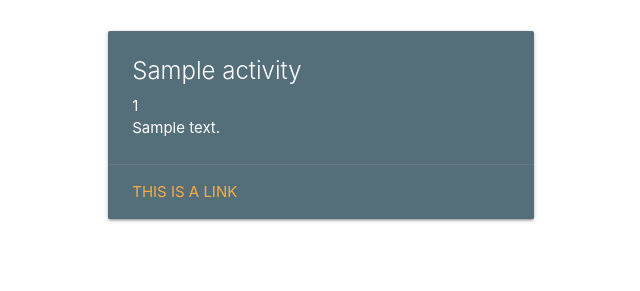
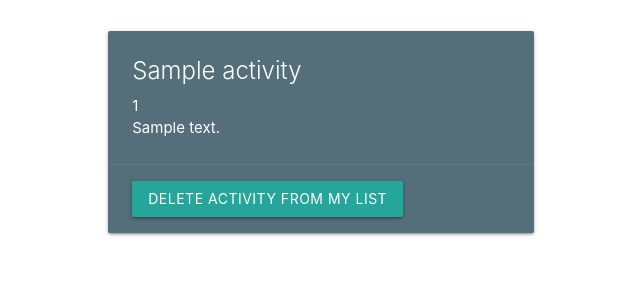
Before and after one commit to kkonkel23/Eco-Acts, a Django app: page /accounts/1/ in a window 1280 px wide. Shown: the part 177-468 px from the top of the page, without its empty margins (95-735 px from the left). Run offline with Django 3.2, Linux system fonts and the light colour scheme; tables that the repository leaves empty hold one stand-in row (values such as "Sample post").

Commit message:
add delete to cards

```diff
--- a/main_app/templates/user_activities.html
+++ b/main_app/templates/user_activities.html
@@ -12,7 +12,7 @@
           <p>{{ activity.about }}</p>
         </div>
         <div class="card-action">
-          <a href="#">This is a link</a>
+            <a class="btn" href="{% url 'unassoc_activity' activity.id request.user.id %}">Delete Activity from My List</a>
         </div>
       </div>
     </div>
--- a/main_app/urls.py
+++ b/main_app/urls.py
@@ -6,7 +6,8 @@ urlpatterns = [
     path('facts/', views.facts, name='facts'),
     path('accounts/<int:user_id>/', views.user_activities, name='user_activities'),
     path('activities/', views.ActivityList.as_view(), name='index'),
-    path('activities/<int:pk>/', views.ActivityDetail.as_view(), name='detail'),
+    path('activities/<int:activity_id>/', views.activities_detail, name='detail'),
     path('activities/<int:activity_id>/assoc_activity/<int:user_id>/', views.assoc_activity, name='assoc_activity'),
+    path('activities/<int:activity_id>/unassoc_activity/<int:user_id>/', views.unassoc_activity, name='unassoc_activity'),
     path('accounts/signup/', views.signup, name='signup'),
 ]
--- a/main_app/views.py
+++ b/main_app/views.py
@@ -48,12 +48,23 @@ def assoc_activity(request, activity_id, user_id):
     activity = Activity.objects.get(id=activity_id)
     MyActivity.objects.get(user_id=user_id).my_activities.add(activity)
     return redirect('user_activities', user_id)
-#   Activity.objects.get(id=activity_id).user.add(user_id)
-#   return redirect('detail', activity_id=cat_id)
+
+def unassoc_activity(request, activity_id, user_id):
+    activity = Activity.objects.get(id=activity_id)
+    MyActivity.objects.get(user_id=user_id).my_activities.remove(activity)
+    return redirect('user_activities', user_id)
 
 class ActivityList(LoginRequiredMixin,ListView):
     model = Activity
 
-
-class ActivityDetail(LoginRequiredMixin,DetailView):
-    model = Activity
+def activities_detail(request, activity_id):
+    activity = Activity.objects.get(id=activity_id)
+    if request.user.username:
+        user_activities = MyActivity.objects.get(user_id=request.user.id).my_activities.all()
+    else:
+        user_activities = {}
+    context = {
+        'activity': activity,
+        'user_activities': user_activities,
+    }
+    return render(request, 'main_app/activity_detail.html', context)
```
Also changed, not shown: main_app/templates/main_app/activity_detail.html (+7 -5 lines).
